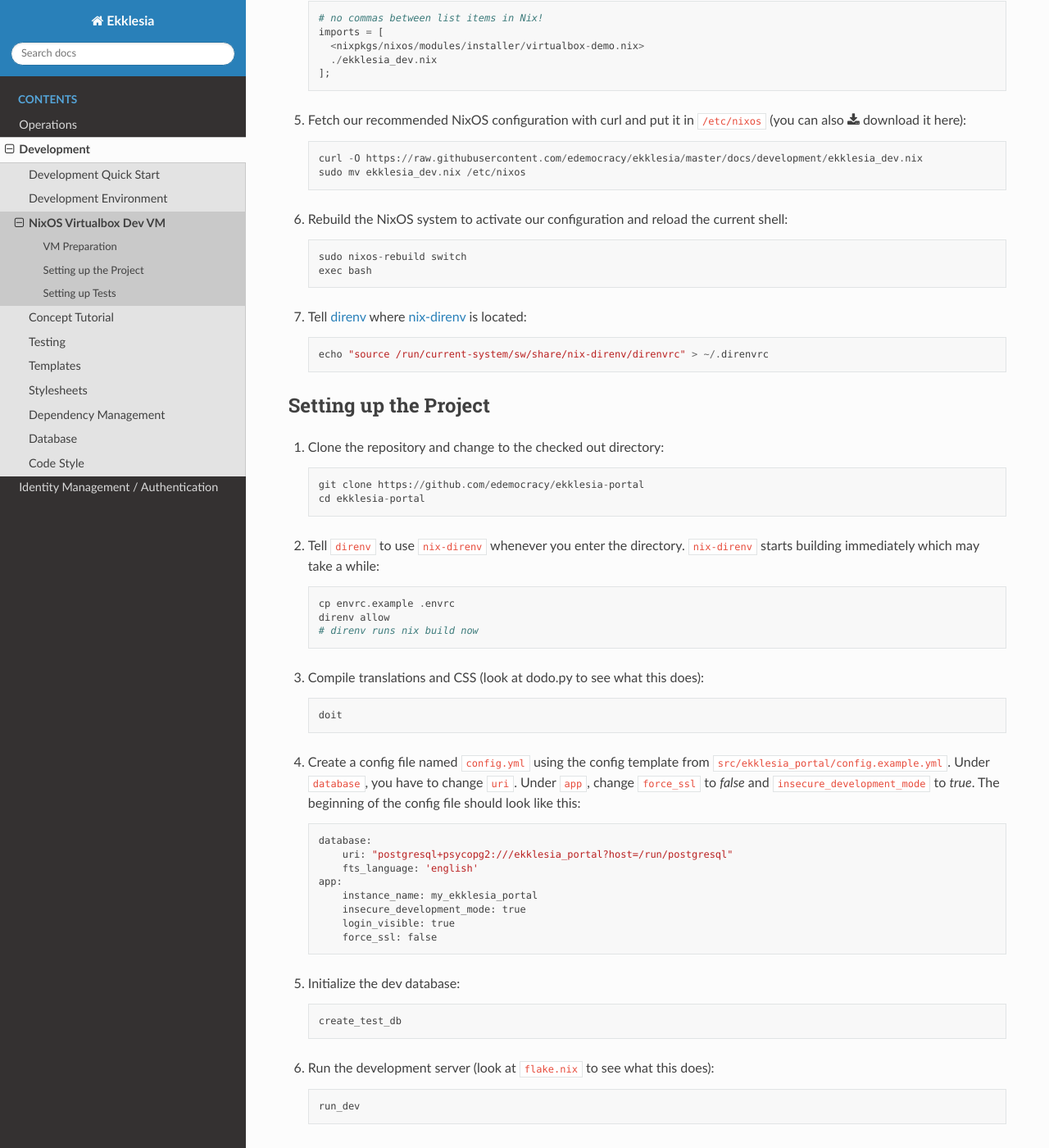
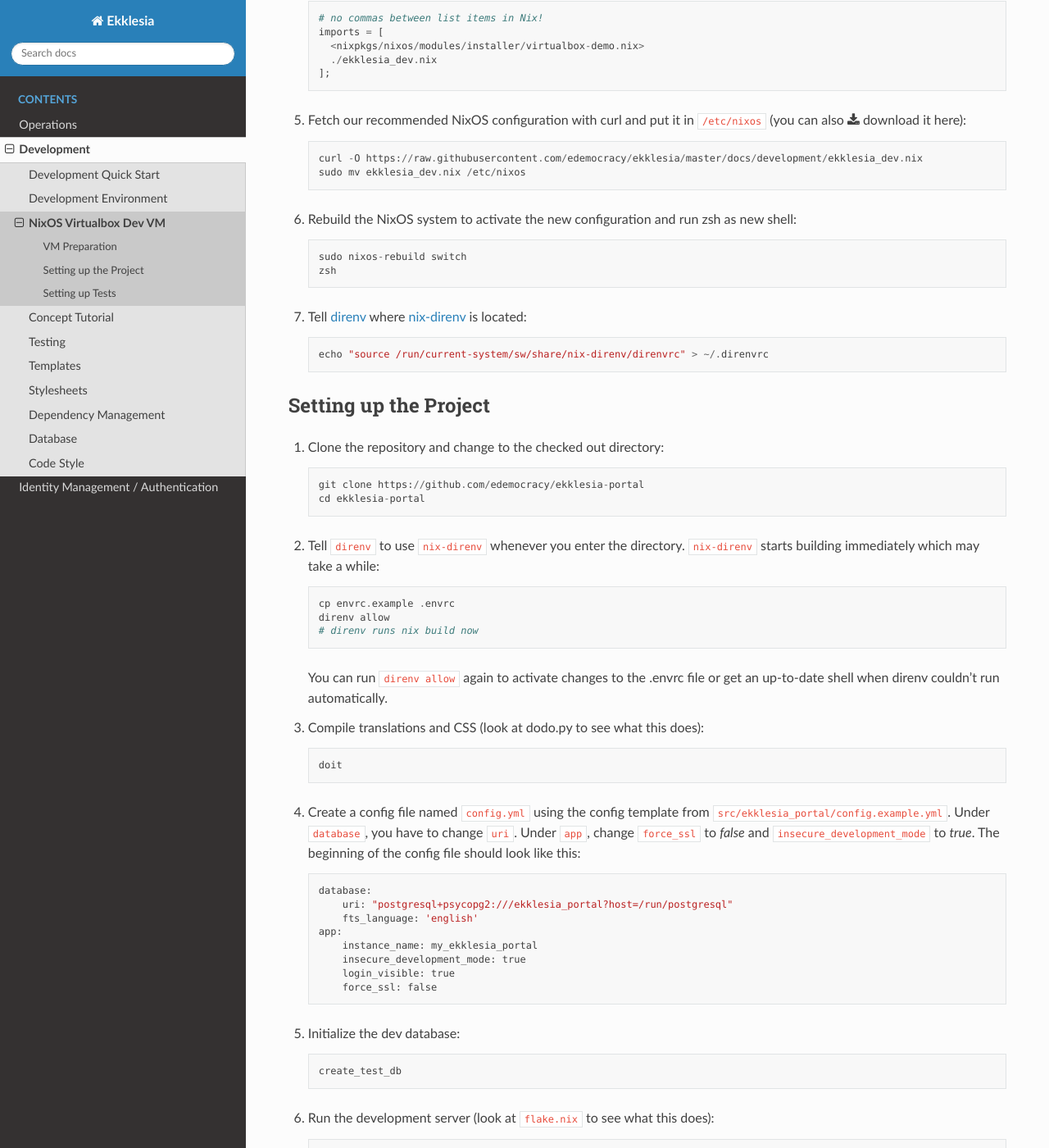
Before and after one commit to edemocracy/ekklesia, a Sphinx documentation site: the page built from docs/development/dev_nixos.md, in a window 1280 px wide and 1400 px high, scrolled down 879 px. Shown: the whole window at 82% size. Built offline with Sphinx 7.4.7 and the Read the Docs theme 2.0.0, drawn with Linux system fonts in a browser that asks for light colours.

Commit message:
dev docs: more convenient example NixOS config, use Postgres 15

````diff
--- a/docs/development/dev_nixos.md
+++ b/docs/development/dev_nixos.md
@@ -53,11 +53,12 @@
    sudo mv ekklesia_dev.nix /etc/nixos
    ```
 
-6. Rebuild the NixOS system to activate our configuration and reload the current shell:
+6. Rebuild the NixOS system to activate the new configuration and run zsh as
+   new shell:
 
    ```
    sudo nixos-rebuild switch
-   exec bash
+   zsh
    ```
 
 7. Tell [direnv](https://direnv.net) where [nix-direnv](https://github.com/nix-community/nix-direnv) is located:
@@ -82,6 +83,9 @@
    direnv allow
    # direnv runs nix build now
    ```
+
+   You can run `direnv allow` again to activate changes to the .envrc file
+   or get an up-to-date shell when direnv couldn't run automatically.
 
 3. Compile translations and CSS (look at dodo.py to see what this does):
 
````
Also changed, not shown: other parts of docs/development/dev_nixos.md (+3 -2 lines), 1 other file.
